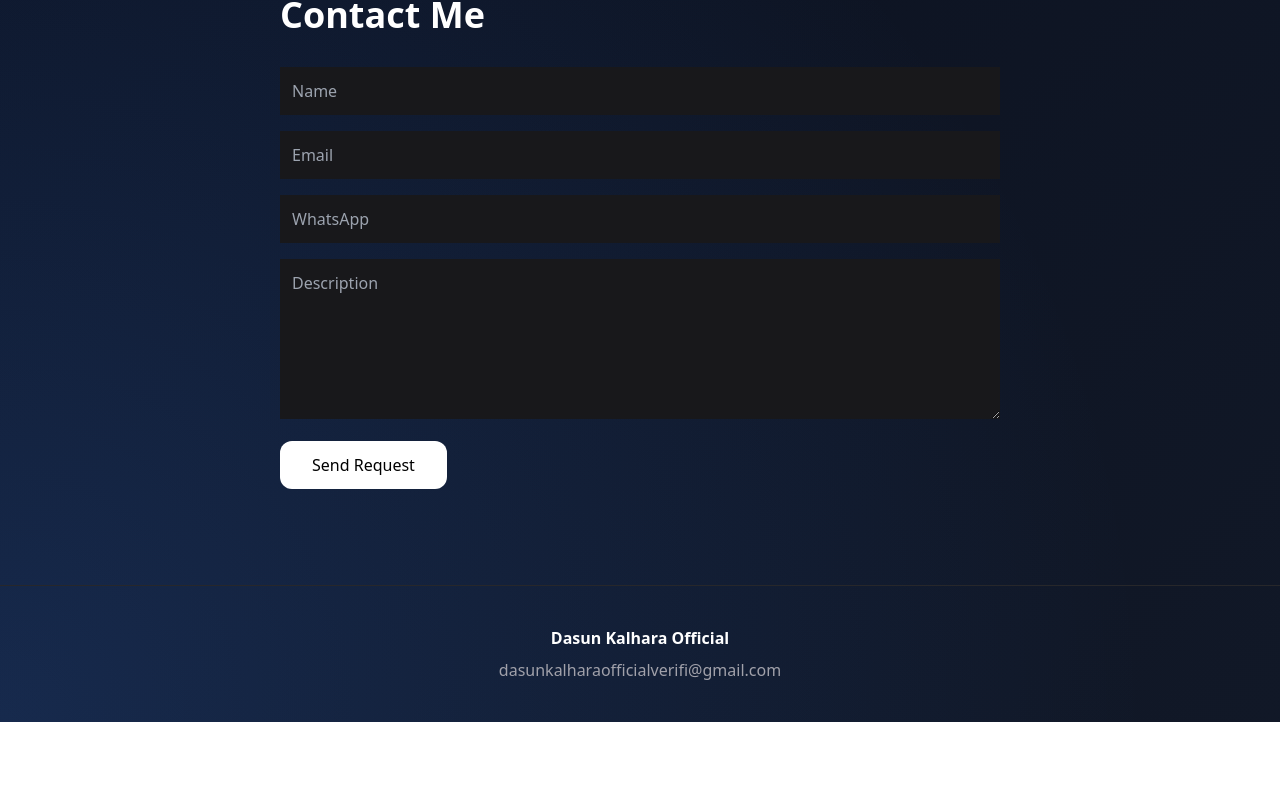
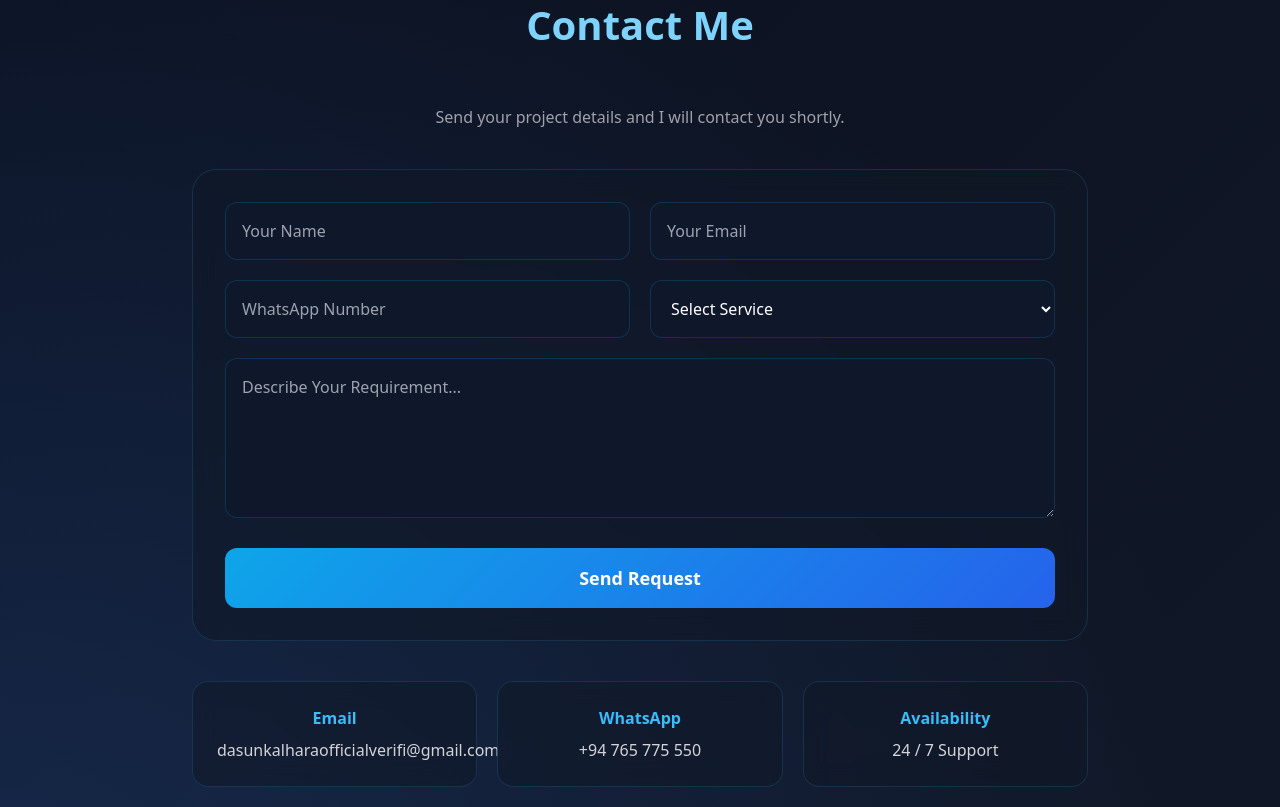
Before and after one commit to gihasha/myeeboff, a Next.js app: page / in a window 1280 px wide. Shown: the part 2293-3100 px from the top of the page. Before the commit the page ends 3015 px from the top, so only its background shows below. Built offline with nearby package versions, Linux system fonts and the light colour scheme.

Commit message:
Update Contact.tsx

```diff
--- a/src/components/Contact.tsx
+++ b/src/components/Contact.tsx
@@ -4,92 +4,243 @@ import { useState } from "react";
 
 export default function Contact() {
 
-  const [form,setForm] = useState({
-    name:"",
-    email:"",
-    whatsapp:"",
-    service:"",
-    description:""
+  const [loading, setLoading] = useState(false);
+
+  const [form, setForm] = useState({
+    name: "",
+    email: "",
+    whatsapp: "",
+    service: "",
+    description: ""
   });
 
   async function sendRequest() {
 
-    await fetch("/api/contact",{
-      method:"POST",
-      headers:{
-        "Content-Type":"application/json"
+    setLoading(true);
+
+    try {
+
+      const res = await fetch(
+        "/api/contact",
+        {
+          method: "POST",
+          headers: {
+            "Content-Type":
+              "application/json"
           },
-      body:JSON.stringify(form)
+          body: JSON.stringify(form)
+        }
+      );
+
+      if (res.ok) {
+
+        alert(
+          "✅ Request Sent Successfully"
+        );
+
+        setForm({
+          name: "",
+          email: "",
+          whatsapp: "",
+          service: "",
+          description: ""
         });
 
-    alert("Request Sent");
+      } else {
+
+        alert(
+          "❌ Failed To Send Request"
+        );
+
+      }
+
+    } catch {
+
+      alert(
+        "❌ Network Error"
+      );
+
+    }
+
+    setLoading(false);
   }
 
   return (
+
     <section
       id="contact"
-      className="py-24"
+      className="py-24 px-6"
     >
 
-      <div className="max-w-3xl mx-auto px-6">
+      <div className="max-w-4xl mx-auto">
 
-        <h2 className="text-4xl font-bold mb-8">
+        <h2 className="section-title">
           Contact Me
         </h2>
 
+        <p className="text-center text-zinc-400 mb-10">
+          Send your project details and
+          I will contact you shortly.
+        </p>
+
+        <div className="glass rounded-3xl p-8">
+
+          <div className="grid md:grid-cols-2 gap-5">
+
             <input
-          placeholder="Name"
-          className="w-full p-3 bg-zinc-900 mb-4"
-          onChange={(e)=>
+              value={form.name}
+              placeholder="Your Name"
+              className="bg-slate-900 border border-sky-500/20 p-4 rounded-xl outline-none"
+              onChange={(e) =>
                 setForm({
                   ...form,
-              name:e.target.value
+                  name: e.target.value
                 })
               }
             />
 
             <input
-          placeholder="Email"
-          className="w-full p-3 bg-zinc-900 mb-4"
-          onChange={(e)=>
+              value={form.email}
+              placeholder="Your Email"
+              className="bg-slate-900 border border-sky-500/20 p-4 rounded-xl outline-none"
+              onChange={(e) =>
                 setForm({
                   ...form,
-              email:e.target.value
+                  email: e.target.value
                 })
               }
             />
 
             <input
-          placeholder="WhatsApp"
-          className="w-full p-3 bg-zinc-900 mb-4"
-          onChange={(e)=>
+              value={form.whatsapp}
+              placeholder="WhatsApp Number"
+              className="bg-slate-900 border border-sky-500/20 p-4 rounded-xl outline-none"
+              onChange={(e) =>
                 setForm({
                   ...form,
-              whatsapp:e.target.value
+                  whatsapp: e.target.value
                 })
               }
             />
 
-        <textarea
-          placeholder="Description"
-          className="w-full p-3 bg-zinc-900 mb-4 h-40"
-          onChange={(e)=>
+            <select
+              value={form.service}
+              className="bg-slate-900 border border-sky-500/20 p-4 rounded-xl outline-none"
+              onChange={(e) =>
                 setForm({
                   ...form,
-              description:e.target.value
+                  service: e.target.value
+                })
+              }
+            >
+
+              <option value="">
+                Select Service
+              </option>
+
+              <option>
+                Meta Verified Badge
+              </option>
+
+              <option>
+                Domain Create
+              </option>
+
+              <option>
+                Website Builder
+              </option>
+
+              <option>
+                UI / UX Design
+              </option>
+
+              <option>
+                WhatsApp Services
+              </option>
+
+              <option>
+                TikTok Boost
+              </option>
+
+              <option>
+                Telegram Bot
+              </option>
+
+              <option>
+                Automated Systems
+              </option>
+
+            </select>
+
+          </div>
+
+          <textarea
+            value={form.description}
+            placeholder="Describe Your Requirement..."
+            className="w-full bg-slate-900 border border-sky-500/20 p-4 rounded-xl outline-none mt-5 h-40"
+            onChange={(e) =>
+              setForm({
+                ...form,
+                description: e.target.value
               })
             }
           />
 
           <button
             onClick={sendRequest}
-          className="bg-white text-black px-8 py-3 rounded-xl"
+            disabled={loading}
+            className="neon-btn w-full py-4 mt-6 text-lg font-semibold"
           >
-          Send Request
+            {loading
+              ? "Sending..."
+              : "Send Request"}
           </button>
 
         </div>
 
+        <div className="grid md:grid-cols-3 gap-5 mt-10">
+
+          <div className="glass p-6 rounded-2xl text-center">
+
+            <h3 className="text-sky-400 font-bold">
+              Email
+            </h3>
+
+            <p className="mt-2 text-zinc-300">
+              dasunkalharaofficialverifi@gmail.com
+            </p>
+
+          </div>
+
+          <div className="glass p-6 rounded-2xl text-center">
+
+            <h3 className="text-sky-400 font-bold">
+              WhatsApp
+            </h3>
+
+            <p className="mt-2 text-zinc-300">
+              +94 765 775 550
+            </p>
+
+          </div>
+
+          <div className="glass p-6 rounded-2xl text-center">
+
+            <h3 className="text-sky-400 font-bold">
+              Availability
+            </h3>
+
+            <p className="mt-2 text-zinc-300">
+              24 / 7 Support
+            </p>
+
+          </div>
+
+        </div>
+
+      </div>
+
     </section>
+
   );
         }
```
Lines whose indentation alone changed are shown as unchanged.
